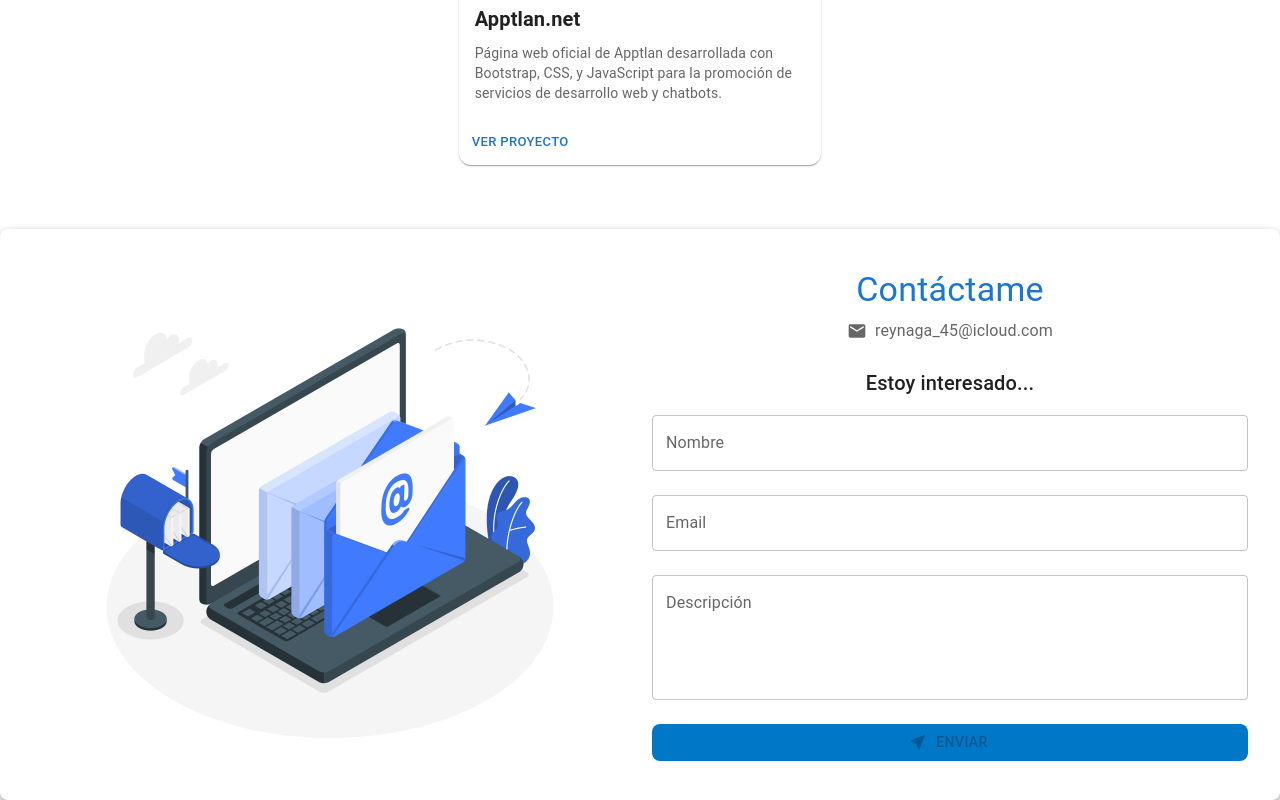
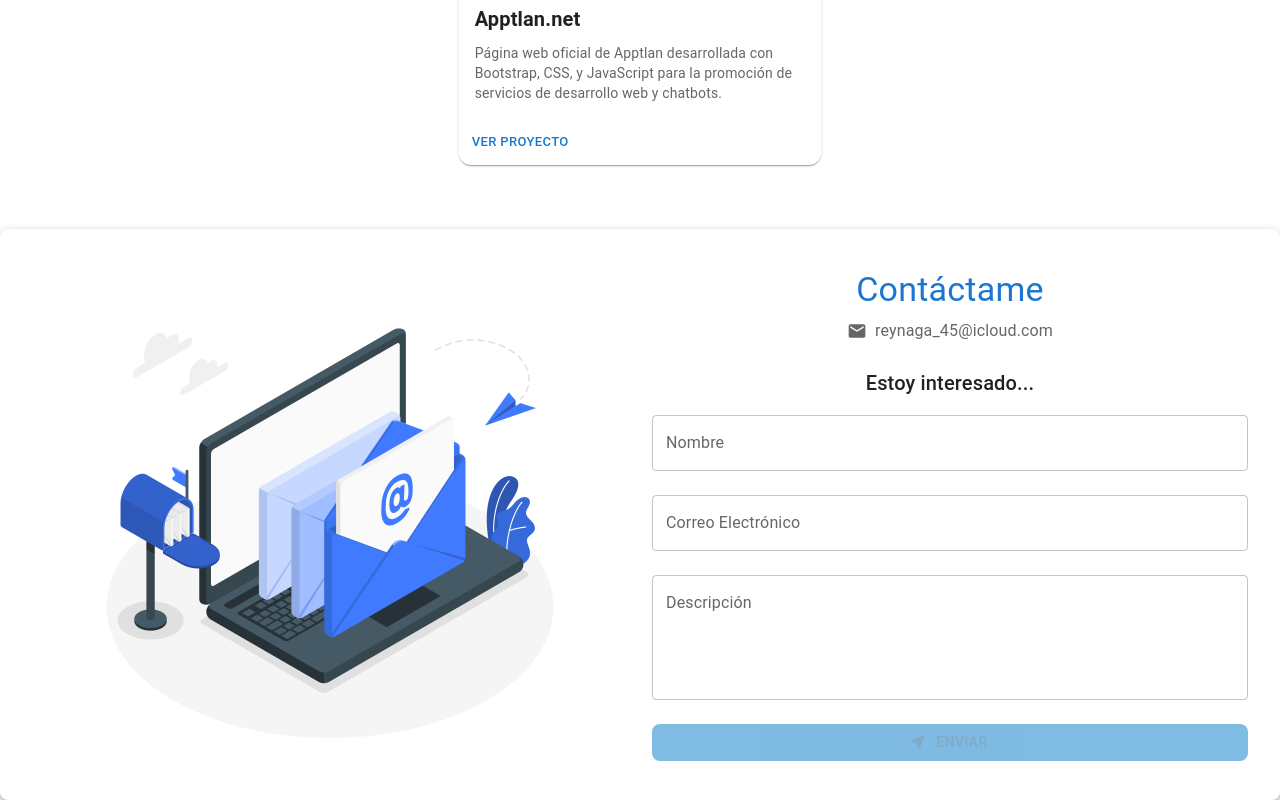
Before and after one commit to Polarking3503/my-portfolio, a React (Create React App) app: page / in a window 1280 px wide. Shown: the part 3193-3993 px from the top of the page. Built offline with nearby package versions, Linux system fonts and the light colour scheme.

Commit message:
Refactor Contact component to update email label and add email validation

```diff
--- a/src/components/Contact.js
+++ b/src/components/Contact.js
@@ -98,11 +98,13 @@ const Contact = () => {
                         <TextField
                             fullWidth
                             margin="normal"
-                            label="Email"
+                            label="Correo Electrónico"
                             variant="outlined"
                             name="email"
                             value={formData.email}
                             onChange={handleChange}
+                            error={formData.email && !/^[A-Z0-9._%+-]+@[A-Z0-9.-]+\.[A-Z]{2,}$/i.test(formData.email)}
+                            helperText={formData.email && !/^[A-Z0-9._%+-]+@[A-Z0-9.-]+\.[A-Z]{2,}$/i.test(formData.email) ? 'No es un correo válido' : ''}
                         />
                         <TextField
                             fullWidth
@@ -118,7 +120,10 @@ const Contact = () => {
                         <StyledButton
                             type="submit"
                             startIcon={!isSending && <NearMeIcon />}
-                            disabled={!isFormValid || isSending}
+                            disabled={!isFormValid || isSending || (formData.email && !/^[A-Z0-9._%+-]+@[A-Z0-9.-]+\.[A-Z]{2,}$/i.test(formData.email))}
+                            sx={{
+                                opacity: (!isFormValid || isSending || (formData.email && !/^[A-Z0-9._%+-]+@[A-Z0-9.-]+\.[A-Z]{2,}$/i.test(formData.email))) ? 0.5 : 1,
+                            }}
                         >
                             {isSending ? <CircularProgress size={24} color="inherit" /> : 'Enviar'}
                         </StyledButton>
```
